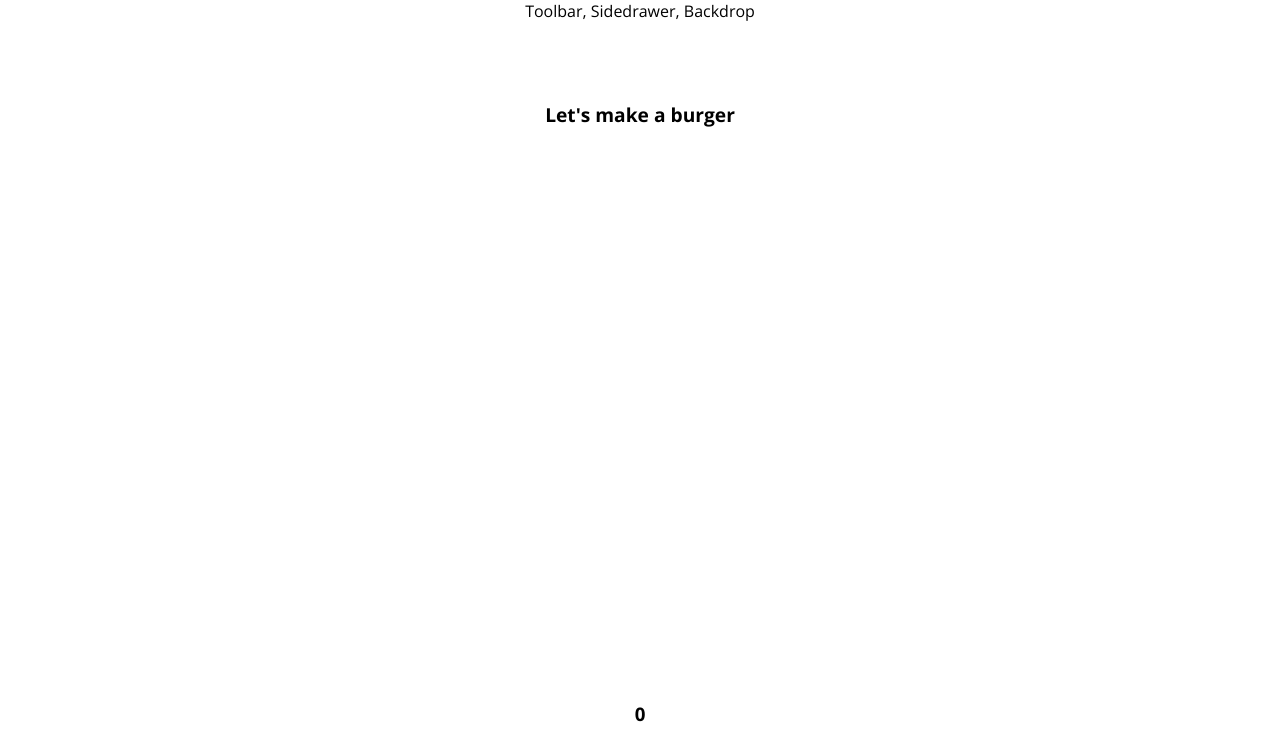
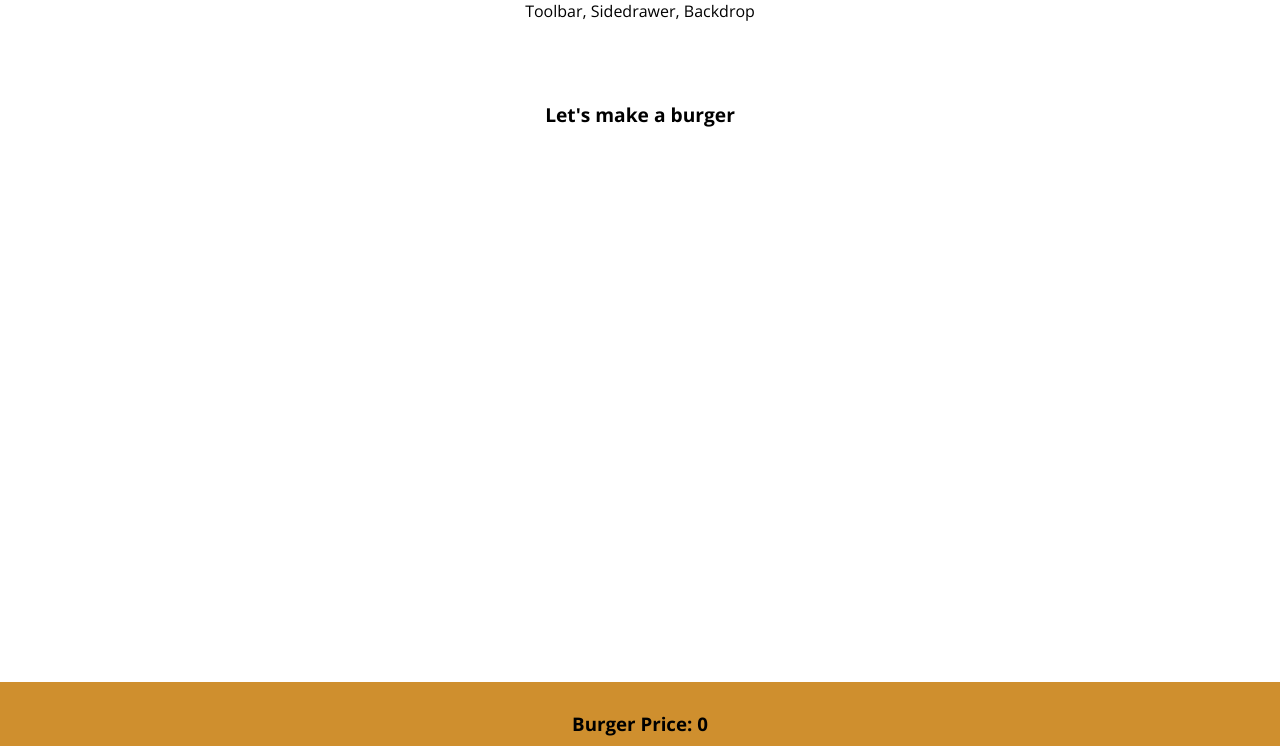
Before and after one commit to mkrabacher/react-burger-builder, a React (Create React App) app: page / in a window 1280 px wide. Shown: the top 746 px of the page. Built offline with nearby package versions, Linux system fonts and the light colour scheme.

Commit message:
moved price into the controls

```diff
--- a/src/components/Burger/BuildControls/BuildControls.js
+++ b/src/components/Burger/BuildControls/BuildControls.js
@@ -13,6 +13,8 @@ const controls = [
 
 const buildControls = (props) => (
   <div className='BuildControls'>
+  <h3>Burger Price: {props.price}</h3>
+
     {controls.map(fixin => {
       return <BuildControl
         disabled={props.disabledInfo[fixin.type]}
--- a/src/containers/BurgerBuilder/BurgerBuilder.js
+++ b/src/containers/BurgerBuilder/BurgerBuilder.js
@@ -68,9 +68,8 @@ class BurgerBuilder extends Component {
     return (
       <Aux>
         <Burger fixins={this.state.fixins}/>
-        <h3>{this.state.totalPrice}</h3>
-        <div>Build Controls</div>
         <BuildControls
+          price = {this.state.totalPrice}
           disabledInfo={disabledInfo}
           addFixinHandler={this.addFixinHandler}
           removeFixinHandler={this.removeFixinHandler}/>
```
